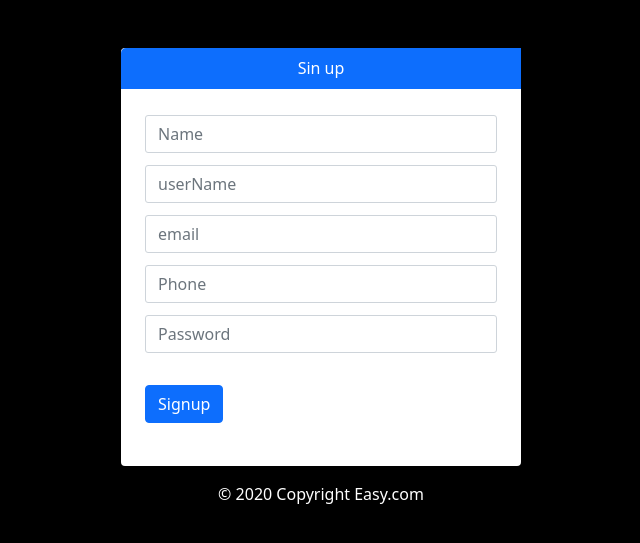
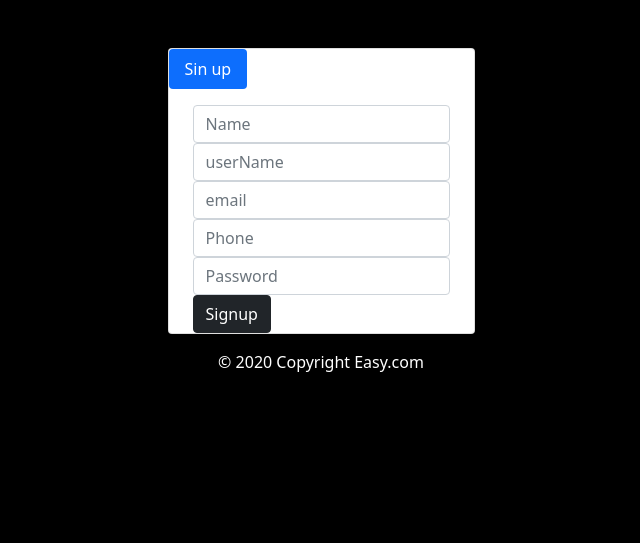
Before and after one commit to Naman-12911/Django_project, a Django app: page /sinup in a window 1280 px wide. Shown: the part 56-599 px from the top of the page, without its empty margins (319-959 px from the left). Run offline with Django 3.2, Linux system fonts and the light colour scheme; some libraries are stand-ins or nearby versions.

Commit message:
intial commit

```diff
--- a/easy/views.py
+++ b/easy/views.py
@@ -1,5 +1,5 @@
 from django.shortcuts import render, HttpResponse,redirect
-from easy.models import Contact, Sinup
+from .models import Contact, Sinup
 from django.contrib import messages
 from django.contrib.auth import authenticate, login, logout
 from django.contrib.auth.models import User
@@ -65,23 +65,23 @@ def sinup(request):
             'secret': secretkey,
             'response': clientkey
         }
-        #r = requests.post('https://www.google.com/recaptcha/api/siteverify ', data=capthacaData)
-        #response = json.loads(r.text)
-        #verify = response['success']
-        #print('your sucess is', verify)
-        #if verify:
-         #   messages.success(request, 'Your message has been sent!')
-        #else:
-         #   messages.warning(request, 'you are not signinig in!')
+        r = requests.post('https://www.google.com/recaptcha/api/siteverify ', data=capthacaData)
+        response = json.loads(r.text)
+        verify = response['success']
+        print('your sucess is', verify)
+        if verify:
+            messages.success(request, 'Your message has been sent!')
+        else:
+            messages.warning(request, 'you are not signinig in!')
 
-        #messages.success(request, 'Your are sinup now!')
+        messages.success(request, 'Your are sinup now!')
 
         # create the user
         myuser = User.objects.create_user(username, email, password)
         myuser.phone = phone
         myuser.name = name
         messages.success(request, "Now you can login yourself")
-        sinup = Sinup(name=name, email=email, phone=phone, password=password,username=username)
+        sinup = Sinup(name=name, email=email, phone=phone,username=username)
         sinup.save()
         return redirect('login')
     else:
--- a/govt/settings.py
+++ b/govt/settings.py
@@ -20,6 +20,7 @@ BASE_DIR = os.path.dirname(os.path.dirname(os.path.abspath(__file__)))
 # See https://docs.djangoproject.com/en/3.0/howto/deployment/checklist/
 
 # SECURITY WARNING: keep the secret key used in production secret!
+
 SECRET_KEY = os.environ['SECRECT_KEY']
 
 # SECURITY WARNING: don't run with debug turned on in production!
--- a/static/css/login.css
+++ b/static/css/login.css
@@ -1,60 +1,14 @@
 body {
     background-color: black
 }
-
-.card {
-    width: 400px;
-    border: none;
-    height: 418px;
+.email{
+    margin: 2%;
+    padding: 2%;
 }
-
-.btr {
-    border-top-right-radius: 5px !important
-}
-
-.btl {
-    border-top-left-radius: 5px !important
-}
-.btn-dark {
-    color: #fff;
-    background-color: #0d6efd;
-    border-color: #0d6efd
-}
-
-.btn-dark:hover {
-    color: #fff;
-    background-color: #0d6efd;
-    border-color: #0d6efd
-}
-.nav-pills {
-    display: table !important;
-    width: 100%;
-}
-
-.nav-pills .nav-link {
-    border-radius: 0px;
-    border-bottom: 1px solid #0d6efd40
-}
-
-.nav-item {
-    display: table-cell;
-}
-
-.form {
-    padding: 10px;
-    height: 300px;
-}
-.form input {
-    margin-bottom: 12px;
-    border-radius: 3px;
-}
-
-.form input:focus {
-    box-shadow: none;
-}
-
-.form button {
-    margin-top: 20px;
+.password{
+    margin: 2%;
+    padding: 2%;
+    width: 5%;
 }
 
 @media screen and (max-width: 400px){
```
Also changed, not shown: template/login.html (+5 -3 lines), template/longinsystem.html (deleted, +0 -15 lines).
